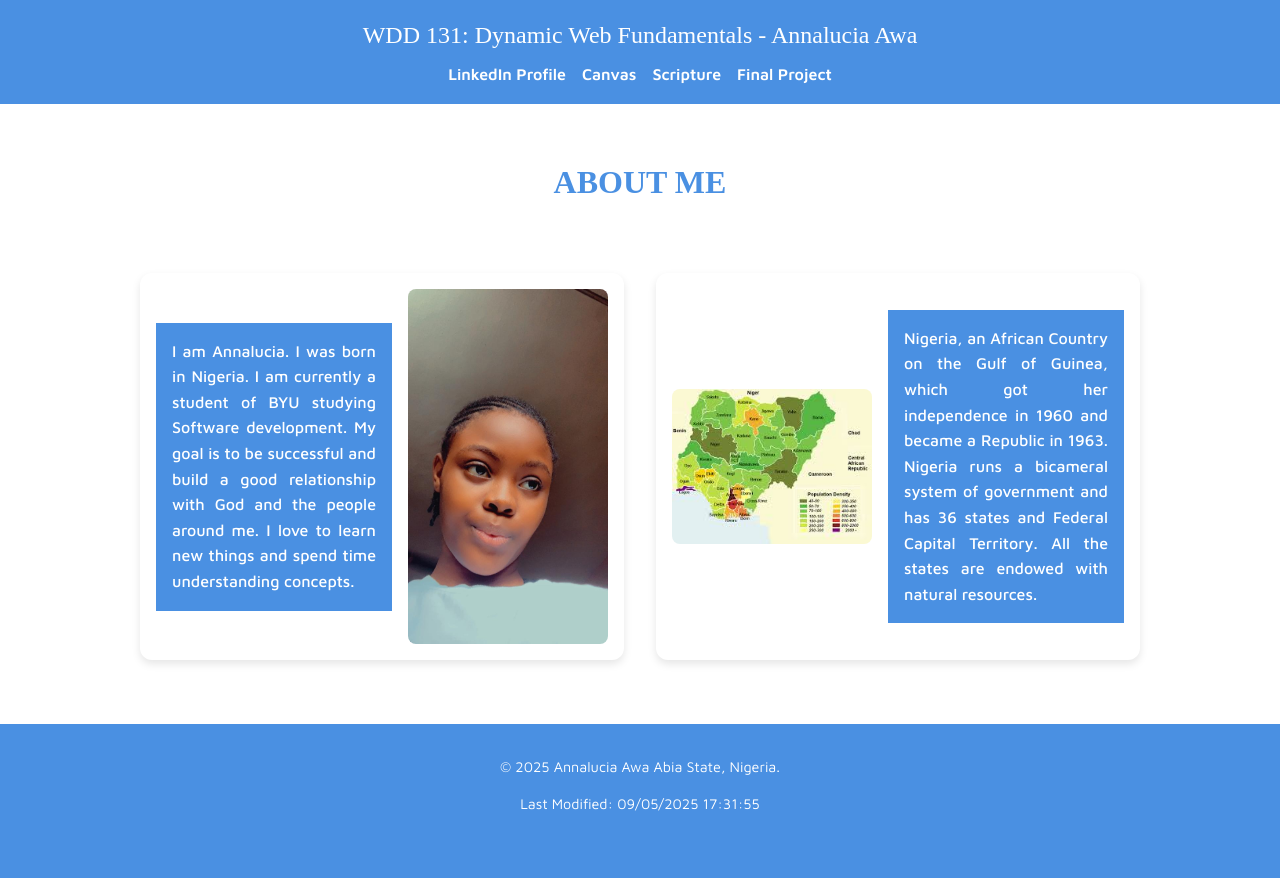
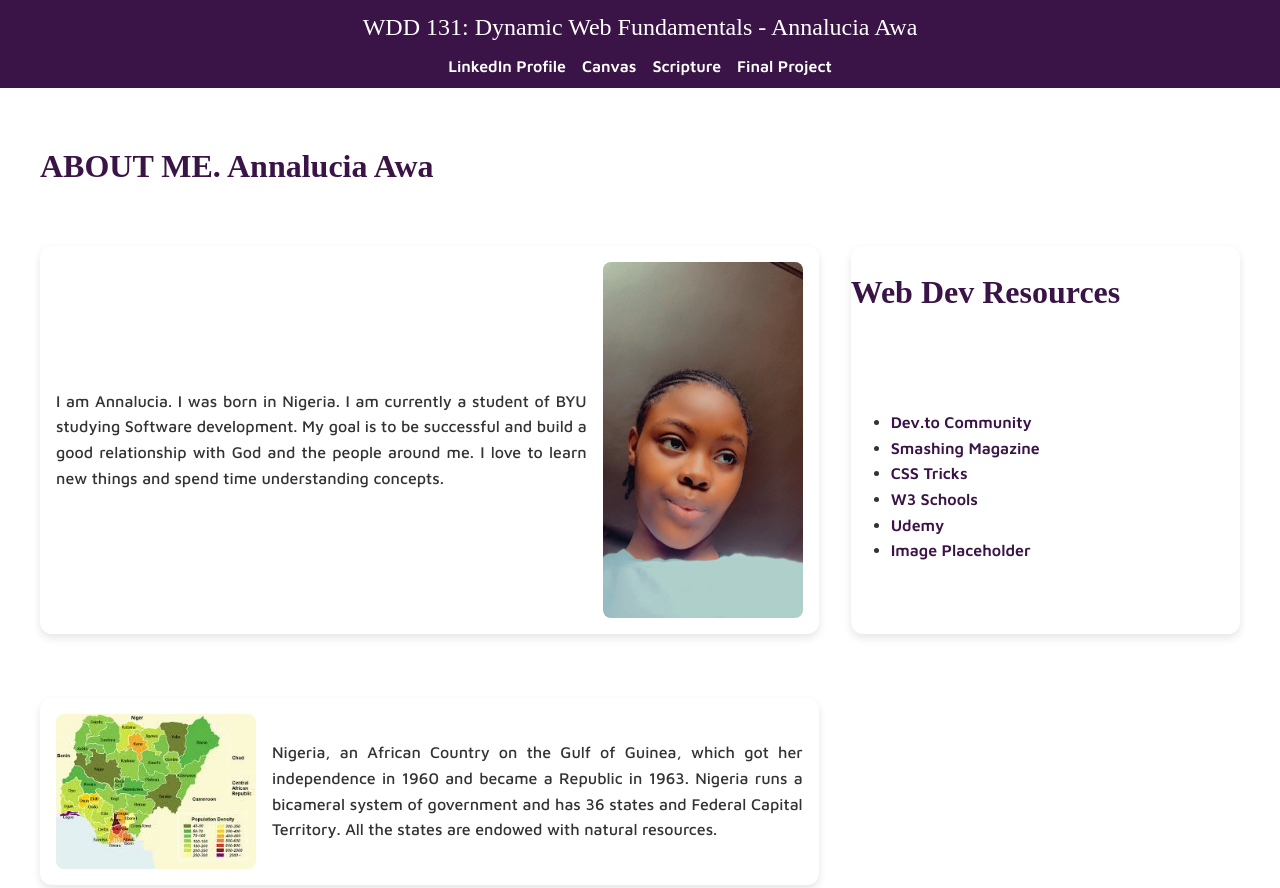
Before and after one commit to An-Lu-En/wdd131, a plain HTML site: page index.html in a window 1280 px wide. Shown: the top 888 px of the page. Drawn offline with Linux system fonts and the light colour scheme; a web font is replaced by a local one.

Commit message:
firstwdd131

```diff
--- a/index.html
+++ b/index.html
@@ -25,25 +25,37 @@
                 <a href="https://www.churchofjesuschrist.org/study/scriptures/bofm/2-ne/3?lang=eng">Scripture</a>
                 <a href="#">Final Project</a>
             </nav>
+
         </header>
-
         <main>
-        <h1>ABOUT ME</h1>
+            <h1>ABOUT ME. Annalucia Awa</h1>
             <section class="card">
-            <header>I am Annalucia. I was born in Nigeria. I am currently a student of BYU studying Software development. My goal is to be successful and build a good relationship with God and the people around me. I love to learn new things and spend time understanding concepts.</header>
+                <h2>I am Annalucia. I was born in Nigeria. I am currently a student of BYU studying Software development. My goal is to be successful and build a good relationship with God and the people around me. I love to learn new things and spend time understanding concepts.</h2>
                 <img src="images/profile.jpg" alt="Annalucia">
             </section>
 
+            <div id="card">
+                <h1>Web Dev Resources</h2>
+                <ul>
+                <li><a href="https://dev.to/">Dev.to Community</a></li>
+                <li><a href="https://www.smashingmagazine.com/">Smashing Magazine</a></li>
+                <li><a href="https://css-tricks.com/">CSS Tricks</a></li>
+                <li><a href="https://www.w3schools.com/">W3 Schools</a></li>
+                <li><a href="https://www.udemy.com/">Udemy</a></li>
+                <li><a href="https://placeholder.com/">Image Placeholder</a></li>
+                </ul>
+            </div>
+
             <section class="card">
                 <img src="images/ofn.jpg" alt="Nigaria as a map">
-            <header>Nigeria, an African Country on the Gulf of Guinea, which got her independence in 1960 and became a Republic in 1963. Nigeria runs a bicameral system of government and has 36 states and Federal Capital Territory. All the states are endowed with natural resources.</header>
+                <h2>Nigeria, an African Country on the Gulf of Guinea, which got her independence in 1960 and became a Republic in 1963. Nigeria runs a bicameral system of government and has 36 states and Federal Capital Territory. All the states are endowed with natural resources.</h2>
             </section>
+
+
         </main>
-
         <footer>
             <p>© <span id="currentyear"></span> Annalucia Awa Abia State, Nigeria.</p>
                 <p>Last Updated: <span id="lastmodified"></span></p>
-    <footer>
-
+        </footer>
     </body>
 </html>
--- a/styles/base.css
+++ b/styles/base.css
@@ -1,7 +1,7 @@
 :root {
     --main-font: 'Maven Pro', sans-serif;
     --head-font: 'Bona Nova SC', serif;
-    --primary-color: #4A90E2;
+    --primary-color: #3b1447;
     --secondary-color: #50E3C2;
     --background-color: #F5F5F5;
     --text-color: #333333;
@@ -19,7 +19,7 @@ body {
 header {
   background: var(--primary-color);
   color: white;
-  padding: 1rem;
+  padding: 0.5rem;
   text-align: center;
 }
 
@@ -35,6 +35,7 @@ nav {
   justify-content: center;
   gap: 1rem;
   flex-wrap: wrap;
+
 }
 
 nav a {
@@ -55,69 +56,64 @@ main {
 }
 
 h1 {
+  display: flex;
+  color: var(--primary-color);
   font-family: var(--head-font);
   text-align: center;
-  margin-bottom: 2rem;
-  color: var(--primary-color);
 }
 
-/* Card Sections */
+
 .card {
   background: var(--card-bg);
   border-radius: 12px;
   box-shadow: 0 4px 8px rgba(0,0,0,0.1);
   margin-bottom: 2rem;
   overflow: hidden;
-  display: flex;               /* put items side by side */
-  align-items: center;         /* align image and text vertically */
-  gap: 1rem;                   /* space between image and text */
+  display: flex;
+  align-items: center;
+  gap: 1rem;
   padding: 1rem;
 }
 
 .card img {
-  width: 200px;                /* fixed width for images */
+  width: 200px;
   height: auto;
-  border-radius: 8px;          /* optional rounded corners */
+  border-radius: 8px;
 }
 
-.card header {
-  flex: 1;                     /* take up remaining space */
+.card h2 {
+  flex: 1;
   font-size: 1rem;
   font-weight: 500;
   text-align: justify;
 }
 
-
-/* .card {
-  background: var(--card-bg);
-  border-radius: 12px;
-  box-shadow: 0 4px 8px rgba(0,0,0,0.1);
+#card {
+    display: flex;
+    flex-wrap: wrap;
+    background: var(--card-bg);
+    border-radius: 12px;
+    box-shadow: 0 4px 8px rgba(0,0,0,0.1);
+    margin-bottom: 2rem;
 }
 
-.card:hover {
-  transform: translateY(-4px);
-  box-shadow: 0 8px 16px rgba(0,0,0,0.15);
-  transition: transform 0.3s ease, box-shadow 0.3s ease;
-  margin-bottom: 2rem;
-  overflow: hidden;
+#card li a {
+    list-style: none;
+
 }
 
-.card img {
-  width: 100%;
-  height: auto;
-  display: block;
+#card a {
+  color: var(--primary-color);
+  text-decoration: none;
+  font-weight: 600;
+  transition: color 0.3s ease;
 }
 
-.card header {
-  padding: 1rem;
-  font-size: 1rem;
-  font-weight: 500;
-  text-align: justify;
-} */
+#card a:hover {
+  color: blue;
+}
 
 
-
-/* === Footer === */
 footer {
   background: var(--primary-color);
   color: white;
@@ -137,3 +133,67 @@ footer {
     grid-column: span 2;
   }
 }
+
+main {
+  display: grid;
+  grid-template-columns: 2fr 1fr;
+  gap: 2rem;
+  max-width: 1200px;
+  margin: 2rem auto;
+  padding: 0 1rem;
+}
+
+
+main > .card {
+  grid-column: 1;
+}
+
+main > .resources {
+  grid-column: 2;
+}
+
+
+.resources {
+  background: var(--card-bg);
+  border-radius: 12px;
+  box-shadow: 0 4px 8px rgba(0,0,0,0.1);
+  padding: 1rem;
+}
+
+.resources h2 {
+  font-family: "Bona Nova SC", serif;
+  font-size: 1.2rem;
+  margin-bottom: 1rem;
+  color: var(--primary-color);
+}
+
+.resources ul {
+  list-style: none;
+  padding: 0;
+}
+
+.resources li {
+  margin-bottom: 0.5rem;
+}
+
+.resources a {
+  color: var(--secondary-color);
+  text-decoration: none;
+  font-weight: 500;
+}
+
+.resources a:hover {
+  color: var(--accent-color);
+  text-decoration: underline;
+}
+
+
+@media (max-width: 768px) {
+  main {
+    grid-template-columns: 1fr;
+  }
+
+  main > .resources {
+    grid-column: 1;
+  }
+}
```
Lines whose indentation alone changed are shown as unchanged.
